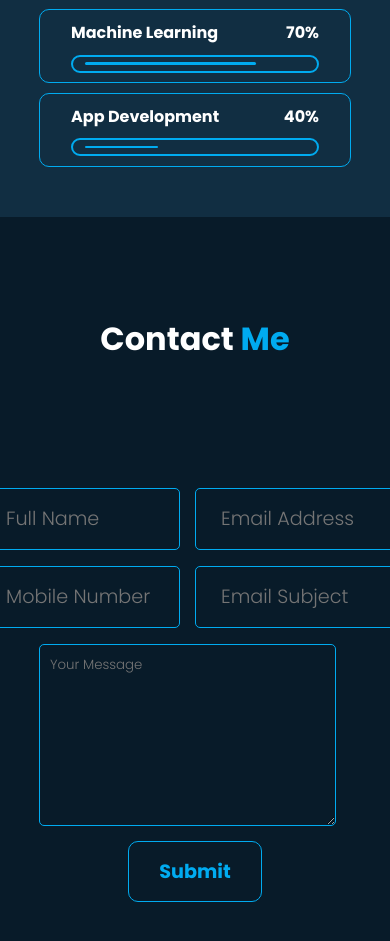
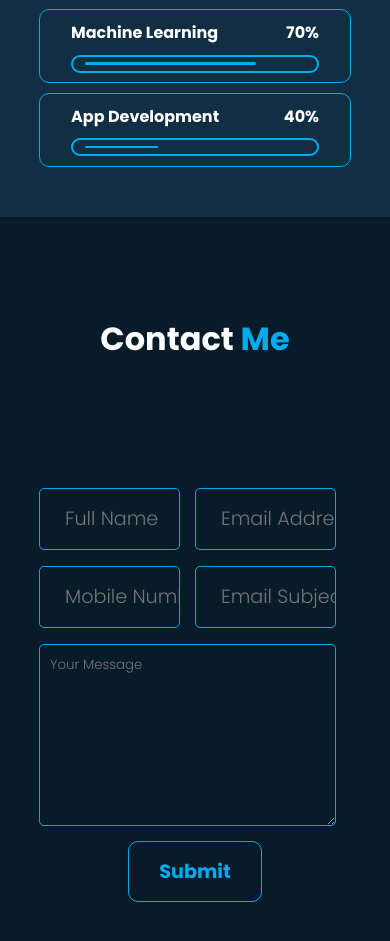
Before and after one commit to Saiteja2580/Portfolio-Project, a plain HTML site: page index.html in a window 390 px wide. Shown: the part 3899-4840 px from the top of the page. Drawn offline with Linux system fonts and the light colour scheme; a web font is replaced by a local one.

Commit message:
text area fices1

```diff
--- a/css/style.css
+++ b/css/style.css
@@ -673,8 +673,8 @@ form {
 /* --------------------------------------------------------contactme resposice------------------------------------------------ */
 @media (max-width: 700px) {
   .forms .form-details input {
-    width: 200px;
-    height: 60px;
+    width: 100%;
+    height: 10%;
   }
 
   .form-content .submit {
@@ -684,3 +684,6 @@ form {
     height: 85%;
   }
 }
+
+@media (max-width: 700px) {
+}
```
